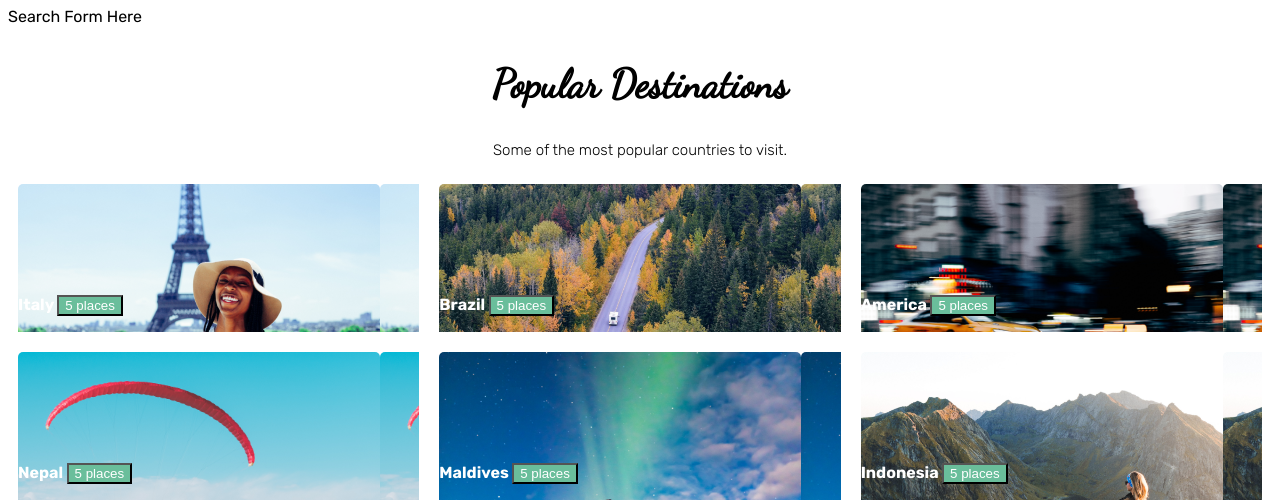
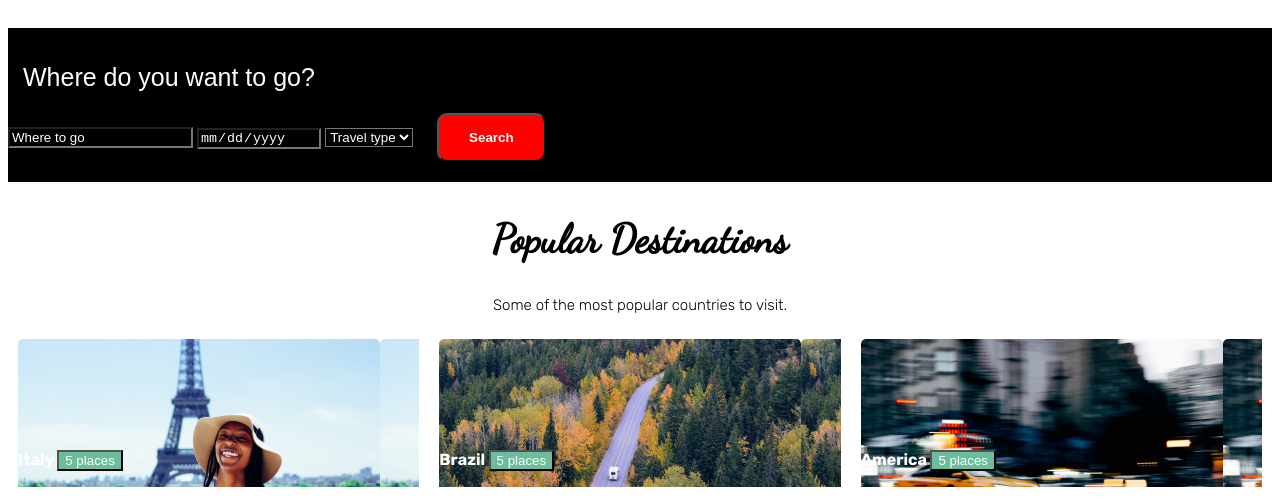
Before and after one commit to danikav/CSS_travel_lab, a plain HTML site: page index.html in a window 1280 px wide. Shown: the part 383-886 px from the top of the page. Drawn offline with Linux system fonts and the light colour scheme.

Commit message:
extensions

```diff
--- a/css/search.css
+++ b/css/search.css
@@ -0,0 +1,31 @@
+.where-togo{
+    background-color: black;
+    color: white;
+
+}
+.where-togo h2{
+    font-family: Arial, Helvetica, sans-serif;
+    font-size: 25px;
+    padding-top: 35px;
+    font-weight: 50;
+    margin-left: 15px;
+}
+.where-togo input{
+    background-color: black;
+    color: white
+}
+.where-togo select{
+    background-color: black;
+    color: white;
+}
+
+#search_button{
+    background-color: red;
+    border-radius: 10px;
+    padding: 15px;
+    padding-left: 30px;
+    padding-right: 30px;
+    margin-left: 20px;
+    margin-bottom: 20px;
+    font-weight: bold;
+}
--- a/index.html
+++ b/index.html
@@ -57,7 +57,23 @@
 
         <!-- search-start  -->
         <section class="where-togo">
-            Search Form Here
+            <form>
+                <h2>Where do you want to go?</h2>
+                    <label>
+                  <input location="submitted-location" value="Where to go">
+                </label>
+                <label>
+                    <input type="date">
+                </label>
+                <label>
+                    <select id="type" name="type">
+                        <option value="Travel type">Travel type</option>
+                        <option value="train">Train</option>
+                        <option value="bus">Bus</option>
+                    </select>
+                </label>
+                <button id="search_button">Search</button>
+              </form>
         </section>
         <!-- search-end  -->
 
```
Also changed, not shown: css/popular.css (line endings or trailing spaces).
